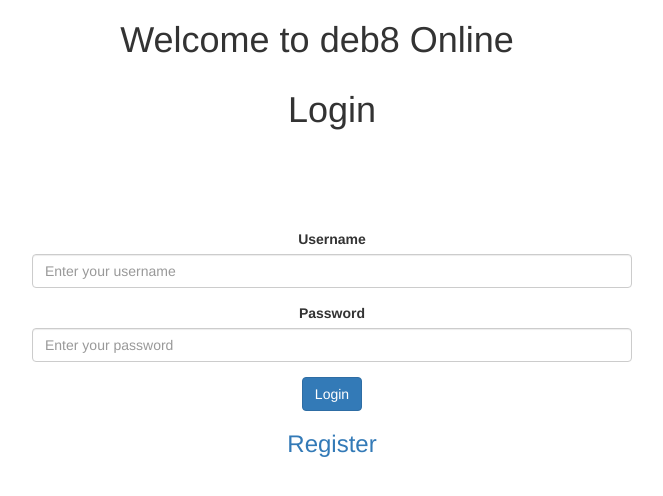
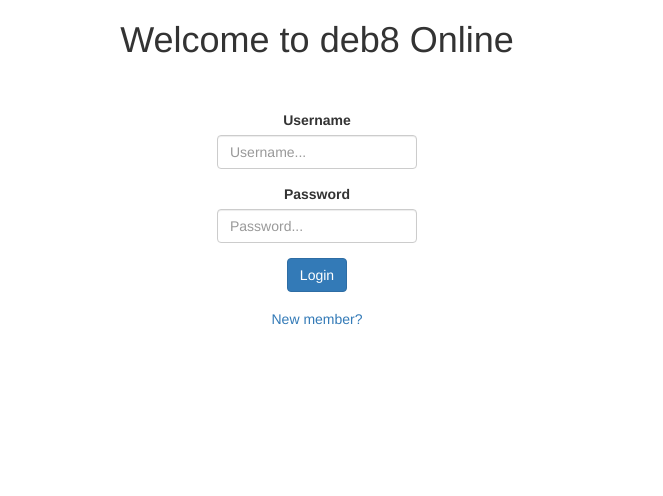
Before and after one commit to roxxuz/deb8-online, a Spring app: page /index in a window 1280 px wide. Shown: the top 496 px of the page, without its empty margins (323-986 px from the left). Run offline with Thymeleaf, Linux system fonts and the light colour scheme; the template is opened without the code that fills it, so the values that code supplies are empty.

Commit message:
Removed clutter from index.html

```diff
--- a/src/main/resources/templates/index.html
+++ b/src/main/resources/templates/index.html
@@ -12,24 +12,22 @@
     <div>
         <h1>Welcome to deb8 Online</h1>
     </div>
-    <div class="container text-center">
-        <div>
-            <h1>Login</h1>
-        </div>
-        <form th:action="@{/process_login}" th:object="${user}" method="post" autocomplete="off" style="max-width:600px; margin:auto; margin-top:100px;">
+    <div>
+
+        <form th:action="@{/process_login}" th:object="${user}" method="post" autocomplete="off" style="max-width:200px; margin:auto; margin-top:50px;">
             <div class="form-group">
                 <label for="username">Username</label>
-                <input type="text" class="form-control" th:field="*{userName}" required id="username" placeholder="Enter your username">
+                <input type="text" class="form-control" th:field="*{userName}" required id="username" placeholder="Username...">
             </div>
             <div class="form-group">
                 <label for="password">Password</label>
-                <input type="password" class="form-control" th:field="*{password}" required id="password"  placeholder="Enter your password">
+                <input type="password" class="form-control" th:field="*{password}" required id="password"  placeholder="Password...">
             </div>
             <button type="submit" class="btn btn-primary">Login</button>
         </form>
         <h2><p class="text-danger" th:text="${msg}"></p></h2>
         <div>
-            <h3><a th:href="@{/register}">Register</a></h3>
+            <h5><a th:href="@{/register}">New member?</a></h5>
         </div>
     </div>
 
```
